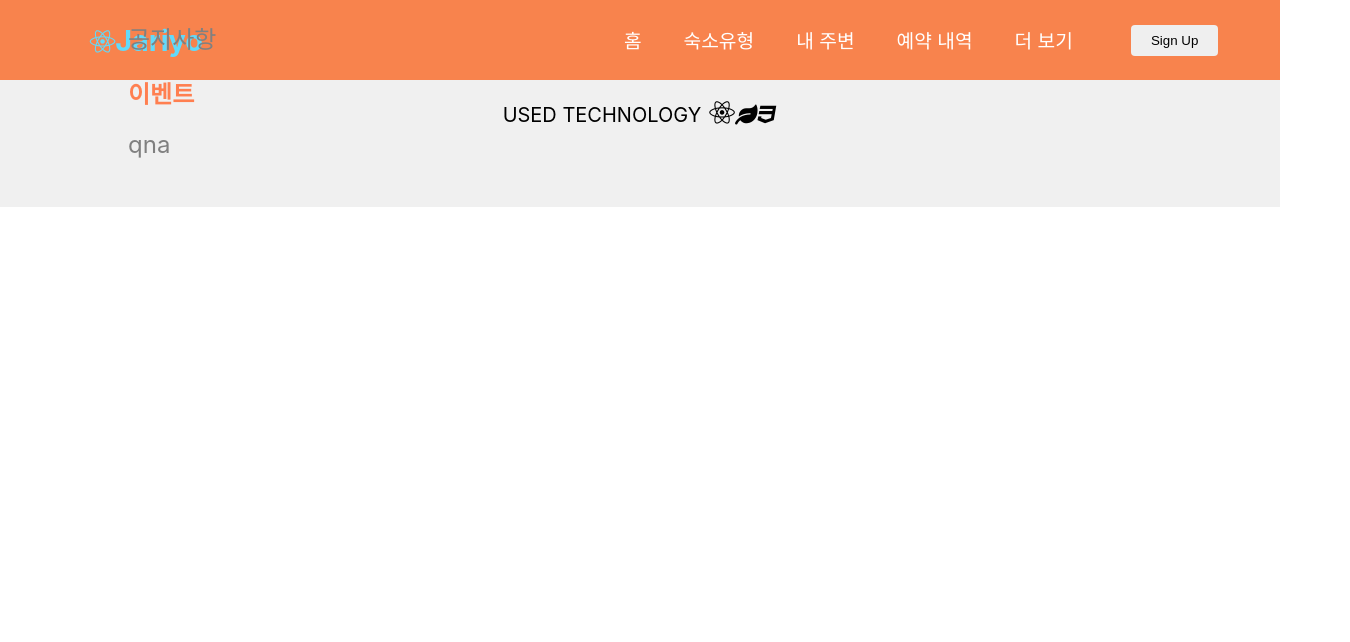
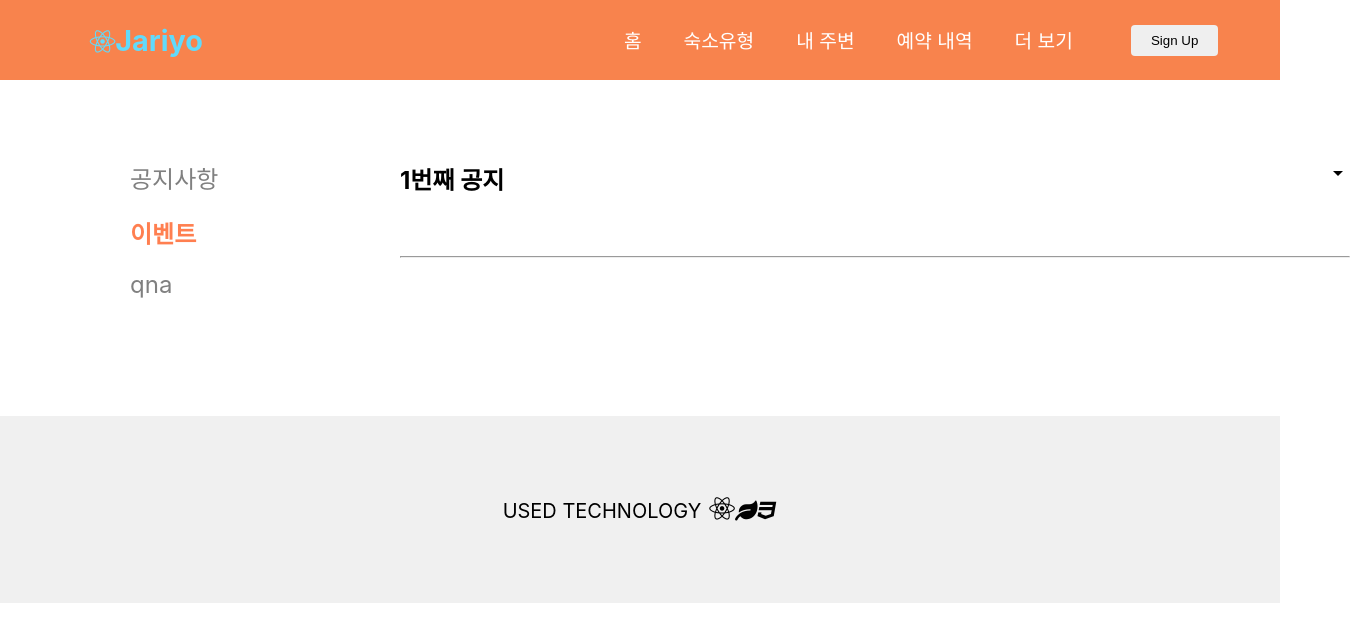
Before and after one commit to Gu4rd/Jariyo, a React (Create React App) app in the folder frontend/: page /more/event in a window 1280 px wide. Shown: the top 642 px of the page, 1350 px wide, since content can reach past the window. Built offline with nearby package versions, Linux system fonts and the light colour scheme.

Commit message:
공지사항 추가
공지사항 추가

```diff
--- a/frontend/package.json
+++ b/frontend/package.json
@@ -4,6 +4,7 @@
   "private": true,
   "dependencies": {
     "@material-ui/core": "^4.11.3",
+    "@material-ui/icons": "^4.11.2",
     "@testing-library/jest-dom": "^5.11.9",
     "@testing-library/react": "^11.2.5",
     "@testing-library/user-event": "^12.7.1",
@@ -17,8 +18,8 @@
     "react-dom": "^17.0.1",
     "react-router-dom": "^5.2.0",
     "react-scripts": "4.0.2",
+    "react-slideshow-image": "^3.4.3",
     "styled-components": "^5.2.1",
-    "react-slideshow-image": "^3.4.3",
     "web-vitals": "^1.1.0"
   },
   "proxy": "http://localhost:8080",
--- /dev/null
+++ b/frontend/src/Components/More/MoreBody.css
@@ -0,0 +1,6 @@
+#moreBody {
+    width: 950px;
+    position: relative;
+    left: 400px;
+    top: -158px;
+}
--- a/frontend/src/Components/More/MoreBody.js
+++ b/frontend/src/Components/More/MoreBody.js
@@ -1,6 +1,25 @@
+import ArrowDropDownIcon from '@material-ui/icons/ArrowDropDown';
+import ArrowDropUpIcon from '@material-ui/icons/ArrowDropUp';
+import { useState } from 'react';
+
+import './MoreBody.css';
+
 const MoreBody = () => {
+    const [visible, setVisible] = useState(false);
+
     return (
-        <div>hi</div>
+        <div id="moreBody">
+            <b style={{fontSize: '24px'}}>1번째 공지</b>
+            {visible == false
+            ? <ArrowDropDownIcon style={{float: 'right'}} onClick={() => {setVisible(true)}}/>
+            : <ArrowDropUpIcon style={{float: 'right'}} onClick={() => {setVisible(false)}}/>
+            }
+            <br /><br />
+            {visible == true &&
+                <h5>첫번째 공지사항입니다 스크롤하면 보이죠?</h5>
+            }
+            <br /><br /><hr />
+        </div>
     )
 }
 
--- a/frontend/src/Components/More/MoreHead.css
+++ b/frontend/src/Components/More/MoreHead.css
@@ -1,9 +1,9 @@
 #moreHead {
-    width: 20%;
-    height: 100%;
-    position: absolute;
-    left: 10%;
-    margin-top: 20px;
+    position: relative;
+    width: 200px;
+    margin-top: 80px;
+    left: 130px;
+    padding-top: 80px;
 }
 
 .title {
--- a/frontend/src/Components/More/MoreHead.js
+++ b/frontend/src/Components/More/MoreHead.js
@@ -13,7 +13,7 @@ const MoreHead = ({ render }) => {
 
     return(
         <div id="moreHead">
-            {MenuItems[4].more.title.map((abc, idx) =>
+            {MenuItems[4].more.title.map((item, idx) =>
                 <Link to={MenuItems[4].more.url[idx]} key={idx} className="title">
                     {MenuItems[4].more.url[idx] == currentURL
                         ? <Test>{MenuItems[4].more.title[idx]}</Test>
--- a/frontend/src/Components/Navbar/Navbar.css
+++ b/frontend/src/Components/Navbar/Navbar.css
@@ -163,12 +163,11 @@ a {
 .moreList {
     display: block;
     padding: 5px 0 5px 0;
-    color: black;
+    color: gray;
     text-decoration: none;
 }
 
 #moreView:hover .more{
     display: block;
     background-color: rgba(255, 255, 255, 0.5);
-    box-shadow: 0 0 0 3px #fd946400;
 }
```
Also changed, not shown: 1 other file (tests, documents, lock files or other folders).
